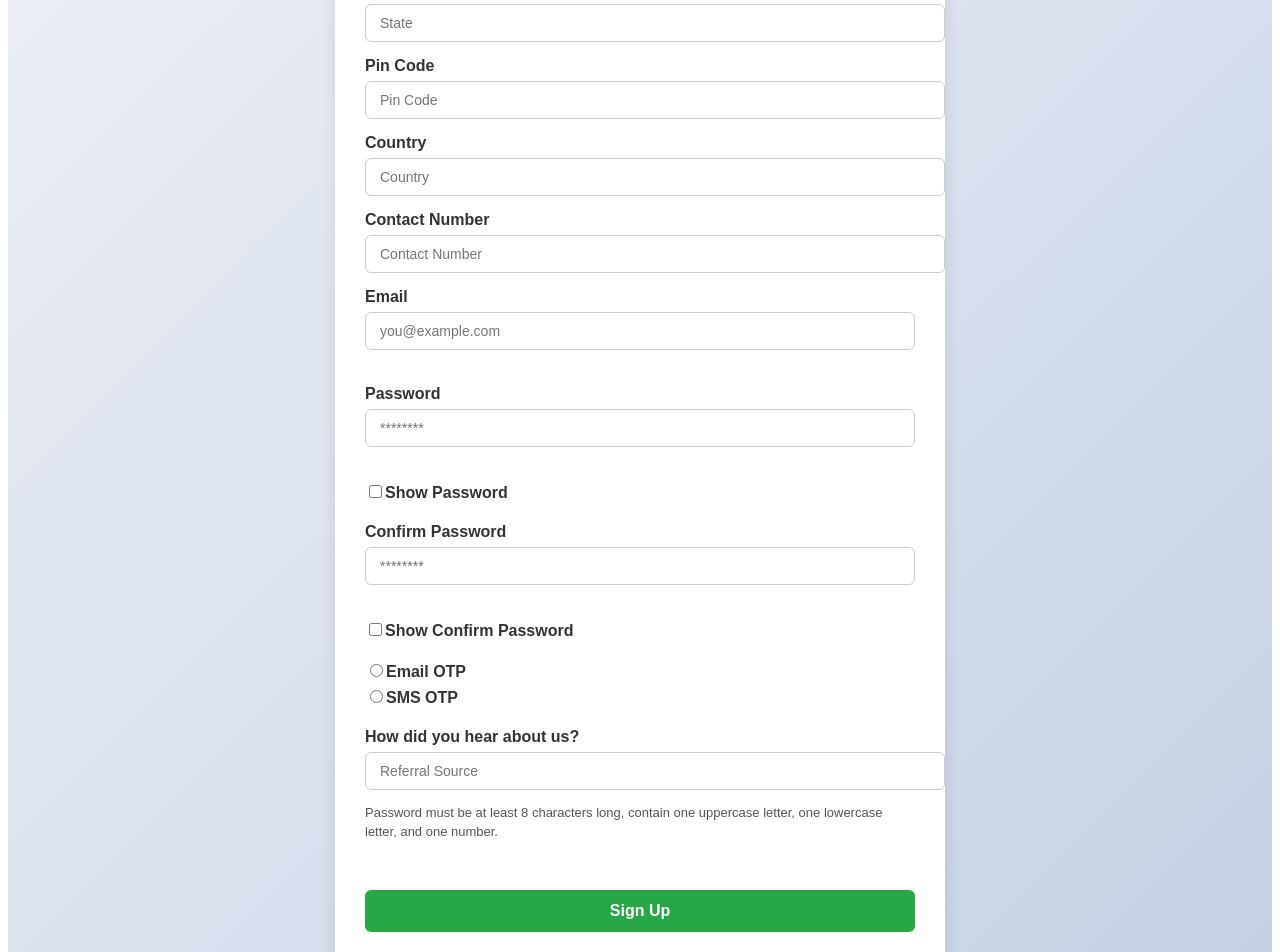
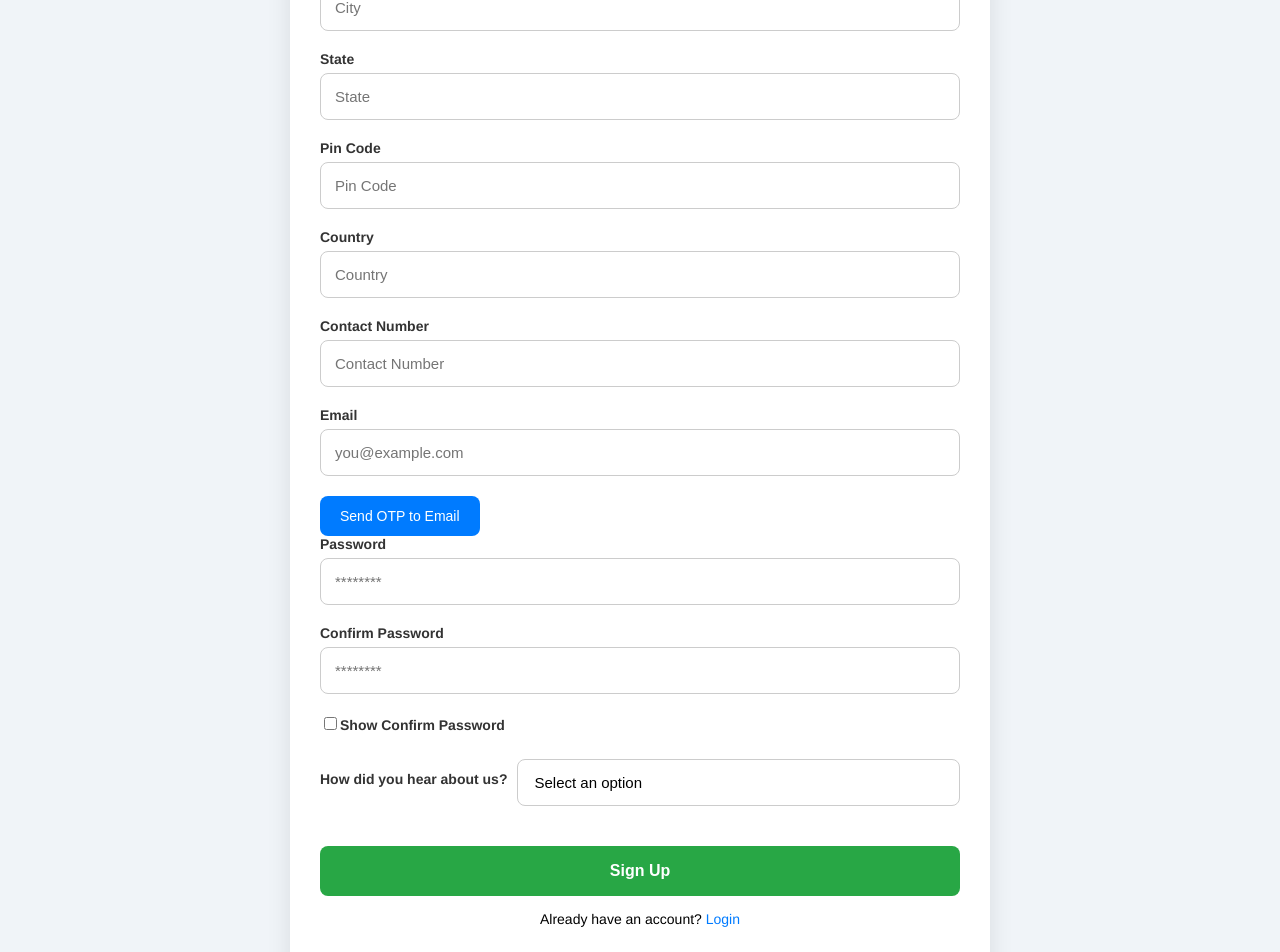
Before and after one commit to pritivanzara08/Internship-Project, a Next.js app: page /signup in a window 1280 px wide. Shown: the part 740-1692 px from the top of the page. Built offline with nearby package versions, Linux system fonts and the light colour scheme.

Commit message:
signup design

```diff
--- a/src/pages/signup.tsx
+++ b/src/pages/signup.tsx
@@ -1,10 +1,10 @@
 import { auth } from '@/lib/firebase';
-import '@/styles/login.css';
+import '@/styles/signup.css';
 import { createUserWithEmailAndPassword } from 'firebase/auth';
 import { useRouter } from 'next/router';
 import React, { useState } from 'react';
 import Swal from 'sweetalert2';
-import swal from 'sweetalert2';
+
 
 const Signup: React.FC = () => {
   const router = useRouter();
@@ -20,10 +20,14 @@ const Signup: React.FC = () => {
   const [country, setCountry] = useState('');
   const [contactNo, setContactNo] = useState('');
   const [email, setEmail] = useState('');
+  const [emailOtp, setEmailOtp] = useState('');
+  const [emailOtpSent, setEmailOtpSent] = useState(false);
+  const [isEmailVerified, setIsEmailVerified] = useState(false);
 
   //security & otp
   const [password, setPassword] = useState('');
   const [confirmPassword, setConfirmPassword] = useState('');
+  const [showPasswordWarning, setShowPasswordWarning] = useState(false);
   const [otpMethod, setOtpMethod] = useState<string>(''); // 'email' or 'sms'
   const [otp, setOtp] = useState('');
   const [otpSent, setOtpSent] = useState(false);
@@ -95,6 +99,55 @@ const Signup: React.FC = () => {
       return;
     }
   }
+
+  // Function to send OTP
+  const sendEmailOtp = () => {
+    const generatedOtp = Math.floor(100000 + Math.random() * 900000).toString(); // Generate 6-digit OTP
+    // Save the OTP somewhere (e.g., state, or call your backend to send email)
+    // For demo, we'll just show it in alert:
+    Swal.fire({
+      icon: 'info',
+      title: 'OTP Sent',
+      text: `Your OTP is: ${generatedOtp}`,
+    });
+    // Store OTP for validation (in real app, send email via backend and validate server-side)
+    window.localStorage.setItem('emailOtp', generatedOtp);
+    setEmailOtpSent(true);
+    setIsEmailVerified(false);
+  };
+
+  // Function to verify OTP
+  const verifyEmailOtp = () => {
+    const sentOtp = window.localStorage.getItem('emailOtp');
+    if (emailOtp === sentOtp) {
+      Swal.fire({
+        icon: 'success',
+        title: 'Verified',
+        text: 'Email verified successfully!',
+      });
+      setIsEmailVerified(true);
+    } else {
+      Swal.fire({
+        icon: 'error',
+        title: 'Invalid OTP',
+        text: 'Please check the OTP and try again.',
+      });
+    }
+  };
+  // Function to show password criteria
+  const showPasswordCriteria = () => {
+    Swal.fire({
+      icon: 'info',
+      title: 'Password Requirements',
+      html: `<ul style="text-align: left;">
+             <li>At least 8 characters</li>
+             <li>One uppercase letter</li>
+             <li>One lowercase letter</li>
+             <li>One number</li>
+           </ul>`,
+      confirmButtonText: 'Ok',
+    });
+  };
   return (
     <div className="signup-wrapper signup-bg">
       <div className="signup-container">
@@ -212,6 +265,7 @@ const Signup: React.FC = () => {
             />
           </div>
           {/* email */}
+          {/* Email Input */}
           <div className="form-group">
             <label htmlFor="email">Email</label>
             <input
@@ -219,34 +273,61 @@ const Signup: React.FC = () => {
               type="email"
               placeholder="you@example.com"
               value={email}
-            onChange={e => setEmail(e.target.value)}
+              onChange={(e) => {
+                setEmail(e.target.value);
+                setIsEmailVerified(false); // Reset verification on email change
+              }}
               required
               autoComplete="email"
+              disabled={isEmailVerified}
             />
           </div>
+
+          {/* Button to send OTP */}
+          {!emailOtpSent && (
+            <button type="button" className="send-otp-button" onClick={sendEmailOtp}>
+              Send OTP to Email
+            </button>
+          )}
+
+          {/* OTP Input Field */}
+          {emailOtpSent && !isEmailVerified && (
+            <div className="otp-section">
+              <label htmlFor="emailOtp">Enter OTP</label>
+              <input
+                id="emailOtp"
+                type="text"
+                placeholder="Enter OTP"
+                value={emailOtp}
+                onChange={(e) => setEmailOtp(e.target.value)}
+              />
+              <button type="button" className="send-otp-button" onClick={verifyEmailOtp}>
+                Verify OTP
+              </button>
+            </div>
+          )}
+
+          {/* Show message or mark email verified */}
+          {isEmailVerified && (
+            <p style={{ color: 'green' }}>Email verified ✅</p>
+          )}
           {/* password */}
           <div className="form-group">
             <label htmlFor="password">Password</label>
             <input
               id="password"
-              type="password"
+              type={showPasswordWarning ? 'text' : 'password'}
               placeholder="********"
               value={password}
               onChange={e => setPassword(e.target.value)}
-            required
-            autoComplete="new-password"
+              onFocus={() => setShowPasswordWarning(true)}
+              onBlur={() => setShowPasswordWarning(false)}
             />
+            {showPasswordWarning && (
+              <div className="password-criteria">
+                <p>Password must be at least 8 characters long, contain one uppercase letter, one lowercase letter, and one number.</p>
               </div>
-          {/* Show Password Checkbox */}
-          <div className="form-group">
-            <label>
-              <input
-                type="checkbox"
-                checked={showPassword}
-                onChange={() => setShowPassword(!showPassword)}
-              />
-              Show Password
-            </label>
+            )}
           </div>
           {/* confirmPassword */}
           <div className="form-group">
@@ -272,82 +353,25 @@ const Signup: React.FC = () => {
               Show Confirm Password
             </label>
           </div>
-          {/* OTP Method */}
-          <div className="form-group">
-              <label>
-                <input
-                  type="radio"
-                  name="otpMethod"
-                  value="email"
-                  checked={otpMethod === 'email'}
-                  onChange={() => {
-                    setOtpMethod('email');
-                    Swal.fire({
-                      icon: 'info',
-                      title: 'OTP Method Selected',
-                      text: "OTP will be sent to your registered email address."
-                    });
-                  }}
-                />
-                Email OTP
-              </label>
-              <label>
-                <input
-                  type="radio"
-                  name="otpMethod"
-                  value="sms"
-                  checked={otpMethod === 'sms'}
-                  onChange={() => {
-                    setOtpMethod('sms');
-                    Swal.fire({
-                      icon: 'info',
-                      title: 'OTP Method Selected',
-                      text: "OTP will be sent to your registered mobile number."
-                    });
-                  }}
-                />
-                SMS OTP
-              </label>
-          </div>
-          {/* OTP Sent Confirmation */}
-          {otpSent && (
-            <div className="otp-sent-confirmation">
-              <p>OTP has been sent to your {otpMethod}.</p>
-            </div>
-          )}
-          {/* OTP Input */}
-          {otpMethod && (
-            <div className="otp-input">
-              <label htmlFor="otp">OTP</label>
-              <input
-                id="otp"
-                type="text"
-                placeholder="Enter OTP"
-                value={otp}
-                onChange={e => setOtp(e.target.value)}
-                required
-              />
-              <button type="button" className="send-otp-button" onClick={() => setOtpSent(true)}>
-                {otpSent ? 'Resend OTP' : 'Send OTP'}
-              </button>
-            </div>
-          )}
+
           {/* Referral */}
+          <div className="referral-container">
           <label htmlFor="referral">How did you hear about us?</label>
-          <input
+          <select
             id="referral"
-            type="text"
-            placeholder="Referral Source"
             value={referral}
             onChange={e => setReferral(e.target.value)}
-          />
+          >
+            <option value="">Select an option</option>
+            <option value="facebook">Facebook</option>
+            <option value="instagram">Instagram</option>
+            <option value="google">Google</option>
+            <option value="friends">Friends</option>
+            <option value="family">Family</option>
+          </select>
+          </div>
 
-          <div className="password-criteria">
-            <p>Password must be at least 8 characters long, contain one uppercase letter, one lowercase letter, and one number.</p>
-          </div>
-          {/* <div className="otp-criteria">
-            <p>OTP will be sent to your {otpMethod}.</p>
-          </div> */}
+
           <button type="submit" className="auth-button">Sign Up</button>
           {/* Auth Switch */}
           <div className="auth-switch">
--- a/src/styles/login.css
+++ b/src/styles/login.css
@@ -173,156 +173,3 @@ body.dark input:focus {
   border-color: #3b82f6;
   box-shadow: 0 0 6px #3b82f6;
 }
-
-/* signup.css */
-
-.signup-wrapper {
-  display: flex;
-  justify-content: center;
-  align-items: center;
-  min-height: 100vh;
-  background: linear-gradient(135deg, #f5f7fa, #c3cfe2);
-  padding: 20px;
-  font-family: Arial, sans-serif;
-}
-
-.signup-container {
-  background: #fff;
-  padding: 30px;
-  max-width: 550px;
-  width: 100%;
-  border-radius: 10px;
-  box-shadow: 0 4px 15px rgba(0,0,0,0.1);
-}
-
-.signup-title {
-  text-align: center;
-  font-size: 24px;
-  margin-bottom: 8px;
-  color: #333;
-}
-
-.signup-subtitle {
-  text-align: center;
-  font-size: 16px;
-  margin-bottom: 20px;
-  color: #555;
-}
-
-.signup-error {
-  background-color: #f8d7da;
-  color: #721c24;
-  padding: 10px;
-  border-radius: 6px;
-  margin-bottom: 15px;
-  font-size: 14px;
-  border: 1px solid #f5c6cb;
-}
-
-.signup-form {
-  display: flex;
-  flex-direction: column;
-}
-
-.form-group {
-  margin-bottom: 15px;
-}
-
-label {
-  display: block;
-  margin-bottom: 6px;
-  font-weight: 600;
-  color: #333;
-}
-
-input[type="text"],
-input[type="email"],
-input[type="password"] {
-  width: 100%;
-  padding: 10px 14px;
-  border: 1px solid #ccc;
-  border-radius: 6px;
-  font-size: 14px;
-  transition: border-color 0.2s;
-}
-
-input[type="text"]:focus,
-input[type="email"]:focus,
-input[type="password"]:focus {
-  outline: none;
-  border-color: #007bff;
-}
-
-.checkbox-label {
-  display: flex;
-  align-items: center;
-  font-size: 14px;
-  margin-top: 5px;
-}
-
-.checkbox-label input[type="checkbox"] {
-  margin-right: 8px;
-}
-
-.otp-input {
-  display: flex;
-  flex-direction: column;
-  margin-bottom: 15px;
-}
-
-.otp-input input {
-  margin-top: 8px;
-}
-
-.send-otp-button {
-  margin-top: 10px;
-  padding: 8px 16px;
-  background-color: #007bff;
-  color: #fff;
-  border: none;
-  border-radius: 6px;
-  cursor: pointer;
-  transition: background-color 0.2s;
-}
-
-.send-otp-button:hover {
-  background-color: #0056b3;
-}
-
-.password-criteria {
-  font-size: 13px;
-  color: #555;
-  margin-bottom: 15px;
-  line-height: 1.5;
-}
-
-.auth-button {
-  background-color: #28a745;
-  color: #fff;
-  padding: 12px;
-  border: none;
-  border-radius: 6px;
-  font-size: 16px;
-  cursor: pointer;
-  transition: background-color 0.2s;
-  margin-top: 20px;
-}
-
-.auth-button:hover {
-  background-color: #218838;
-}
-
-.auth-switch {
-  text-align: center;
-  margin-top: 15px;
-  font-size: 14px;
-}
-
-.auth-switch a {
-  color: #007bff;
-  text-decoration: none;
-}
-
-.auth-switch a:hover {
-  text-decoration: underline;
-}
--- /dev/null
+++ b/src/styles/signup.css
@@ -0,0 +1,274 @@
+/* styles: signup.css */
+
+body {
+  margin: 0;
+  font-family: 'Helvetica Neue', Helvetica, Arial, sans-serif;
+  background-color: #f0f4f8;
+}
+
+/* Center the form container vertically and horizontally */
+.signup-wrapper {
+  display: flex;
+  justify-content: center;
+  align-items: center;
+  min-height: 100vh;
+  padding: 20px;
+}
+
+/* Container with subtle shadow and rounded corners for a modern look */
+.signup-container {
+  background: #fff;
+  max-width: 700px;
+  width: 100%;
+  padding: 40px 30px;
+  border-radius: 12px;
+  box-shadow: 0 12px 24px rgba(0, 0, 0, 0.1);
+  box-sizing: border-box;
+}
+
+/* Title styling */
+.signup-title {
+  font-size: 28px;
+  margin-bottom: 8px;
+  text-align: center;
+  font-weight: 700;
+  color: #222;
+}
+
+/* Subtitle below title */
+.signup-subtitle {
+  font-size: 15px;
+  color: #555;
+  margin-bottom: 30px;
+  text-align: center;
+}
+
+/* Error message styling */
+.error {
+  background-color: #ffe6e6;
+  color: #cc0000;
+  padding: 14px;
+  border-radius: 8px;
+  margin-bottom: 20px;
+  font-size: 14px;
+  border: 1px solid #ffcccc;
+}
+
+/* Form group (label + input) layout */
+.form-group {
+  display: flex;
+  flex-direction: column;
+  margin-bottom: 20px;
+}
+
+/* Labels */
+label {
+  font-weight: 600;
+  margin-bottom: 6px;
+  font-size: 14px;
+  color: #333;
+}
+
+/* Inputs */
+input[type='text'], input[type='email'], input[type='password'] {
+  padding: 14px;
+  border: 1px solid #ccc;
+  border-radius: 8px;
+  font-size: 15px;
+  transition: border-color 0.2s, box-shadow 0.2s;
+}
+
+input[type='text']:focus, input[type='email']:focus, input[type='password']:focus {
+  outline: none;
+  border-color: #007bff;
+  box-shadow: 0 0 8px rgba(0,123,255,0.2);
+}
+
+/* Password visibility toggle */
+.checkbox-label {
+  flex-direction: row;
+  align-items: center;
+  font-size: 14px;
+  margin-top: 8px;
+}
+
+.checkbox-label input {
+  margin-right: 8px;
+}
+
+/* OTP Section Styles */
+.otp-section {
+  margin-top: 20px;
+  padding: 20px 0;
+  border-top: 1px solid #e2e2e2;
+}
+
+/* OTP method options (radio buttons) */
+.otp-methods {
+  display: flex;
+  gap: 20px;
+  margin-bottom: 20px;
+}
+
+.otp-option {
+  display: flex;
+  align-items: center;
+  font-size: 14px;
+}
+
+.otp-option input[type='radio'] {
+  margin-right: 8px;
+  accent-color: #007bff; /* for modern browsers */
+}
+
+/* OTP input & button container */
+.otp-input-group {
+  display: flex;
+  flex-direction: column;
+  gap: 10px;
+}
+
+.otp-input-container {
+  display: flex;
+  gap: 10px;
+  align-items: center;
+}
+
+#otp {
+  flex: 1;
+  padding: 14px;
+  border: 1px solid #ccc;
+  border-radius: 8px;
+  font-size: 15px;
+  transition: border-color 0.2s;
+}
+
+#otp:focus {
+  outline: none;
+  border-color: #007bff;
+  box-shadow: 0 0 8px rgba(0,123,255,0.2);
+}
+
+.send-otp-button {
+  padding: 12px 20px;
+  background-color: #007bff;
+  color: #fff;
+  border: none;
+  border-radius: 8px;
+  cursor: pointer;
+  transition: background-color 0.2s;
+}
+
+.send-otp-button:hover {
+  background-color: #0056b3;
+}
+
+/* Confirmation message */
+.otp-sent-confirmation {
+  font-size: 14px;
+  color: #0069d9;
+  margin-top: 8px;
+}
+
+/* Password criteria / info box */
+.password-criteria {
+  font-size: 13px;
+  color: #555;
+  margin-bottom: 20px;
+  line-height: 1.4;
+}
+
+/* Submit button */
+.auth-button {
+  width: 100%;
+  padding: 16px;
+  background-color: #28a745;
+  color: #fff;
+  font-size: 16px;
+  font-weight: 700;
+  border: none;
+  border-radius: 8px;
+  cursor: pointer;
+  transition: background-color 0.2s;
+  margin-top: 20px;
+}
+
+.auth-button:hover {
+  background-color: #218838;
+}
+
+/* Link to login page */
+.auth-switch {
+  margin-top: 15px;
+  text-align: center;
+  font-size: 14px;
+}
+
+.auth-switch a {
+  color: #007bff;
+  text-decoration: none;
+}
+
+.auth-switch a:hover {
+  text-decoration: underline;
+}
+
+/* Style the label */
+label[for="referral"] {
+  display: block;
+  margin-bottom: 8px;
+  font-weight: 600;
+  font-size: 14px;
+  color: #333;
+}
+
+/* Style the select element */
+#referral {
+  width: 100%;
+  max-width: 100%; /* Useful if your container has a fixed width */
+  padding: 14px 16px;
+  font-size: 15px;
+  border: 1px solid #ccc;
+  border-radius: 8px;
+  background-color: #fff;
+  appearance: none; /* Remove default arrow for some browsers for custom styling later if needed */
+  transition: border-color 0.2s, box-shadow 0.2s;
+}
+
+#referral:focus {
+  outline: none;
+  border-color: #007bff;
+  box-shadow: 0 0 8px rgba(0, 123, 255, 0.2);
+}
+/* Container for label and select to align inline */
+.referral-container {
+  display: flex;
+  align-items: center;
+  gap: 10px; /* space between label and select */
+  margin-bottom: 20px; /* optional, for spacing */
+}
+
+/* Style the label */
+.referral-container label {
+  font-weight: 600;
+  font-size: 14px;
+  color: #333;
+  white-space: nowrap; /* prevent wrapping if the label is long */
+}
+
+/* Style the select to match height with label */
+.referral-container select {
+  padding: 10px 14px;
+  font-size: 14px;
+  border: 1px solid #ccc;
+  border-radius: 8px;
+  appearance: none;
+  transition: border-color 0.2s, box-shadow 0.2s;
+  min-width: 200px; /* or whatever width fits your design */
+}
+
+.referral-container select:focus {
+  outline: none;
+  border-color: #007bff;
+  box-shadow: 0 0 8px rgba(0, 123, 255, 0.2);
+}
```
Lines whose indentation alone changed are shown as unchanged.
